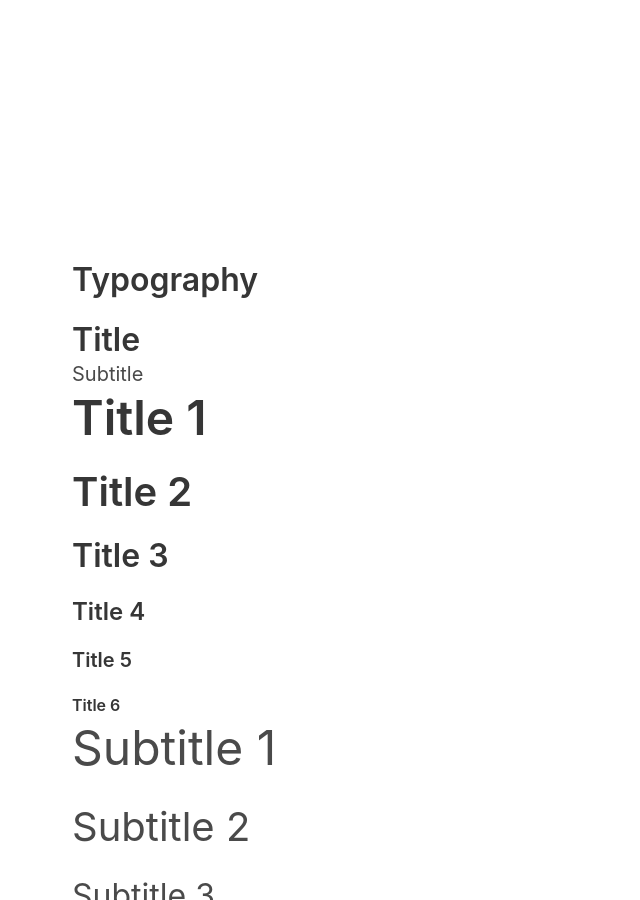
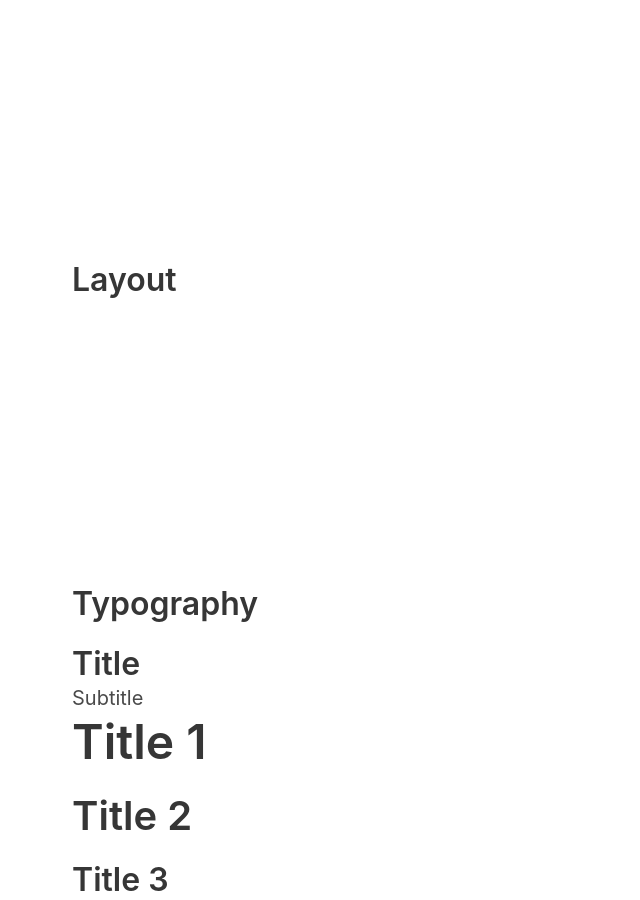
Before and after one commit to hutscape/branding, a Jekyll site: the page built from index.html, in a window 1280 px wide and 900 px high, scrolled down 670 px. Shown: the whole window, without its empty margins (0-640 px from the left). Built offline with Jekyll 4.4.1, drawn with Linux system fonts in a browser that asks for light colours; nearby versions of some CDN libraries; some web fonts are replaced.

Commit message:
feat: add layouts

```diff
--- a/index.html
+++ b/index.html
@@ -14,6 +14,13 @@ layout: default
 <section class="section is-medium">
   <div class="container">
     <h1 class="title">Colors</h1>
+
+  </div>
+</section>
+
+<section class="section is-medium">
+  <div class="container">
+    <h1 class="title">Layout</h1>
 
   </div>
 </section>
```
